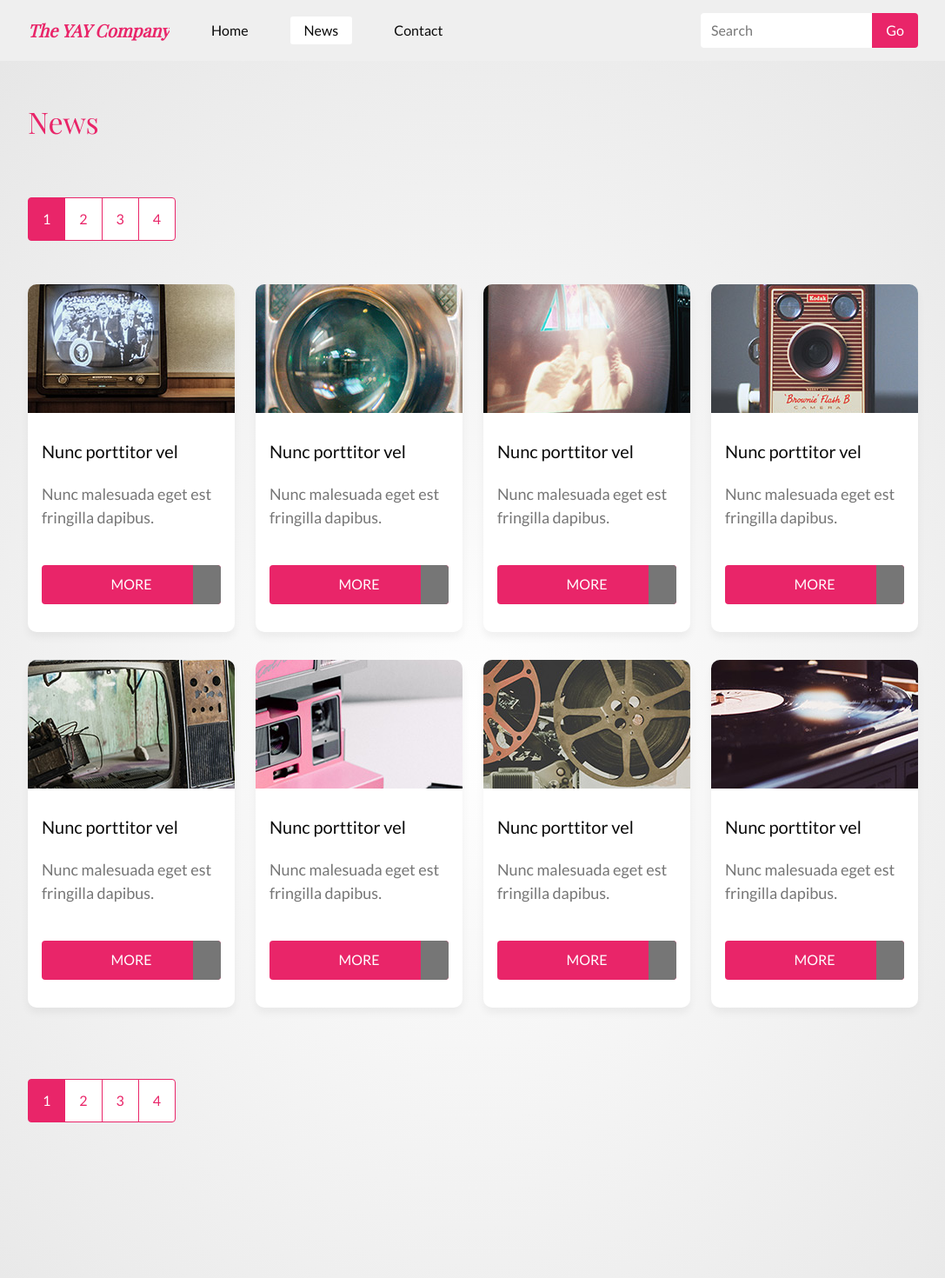
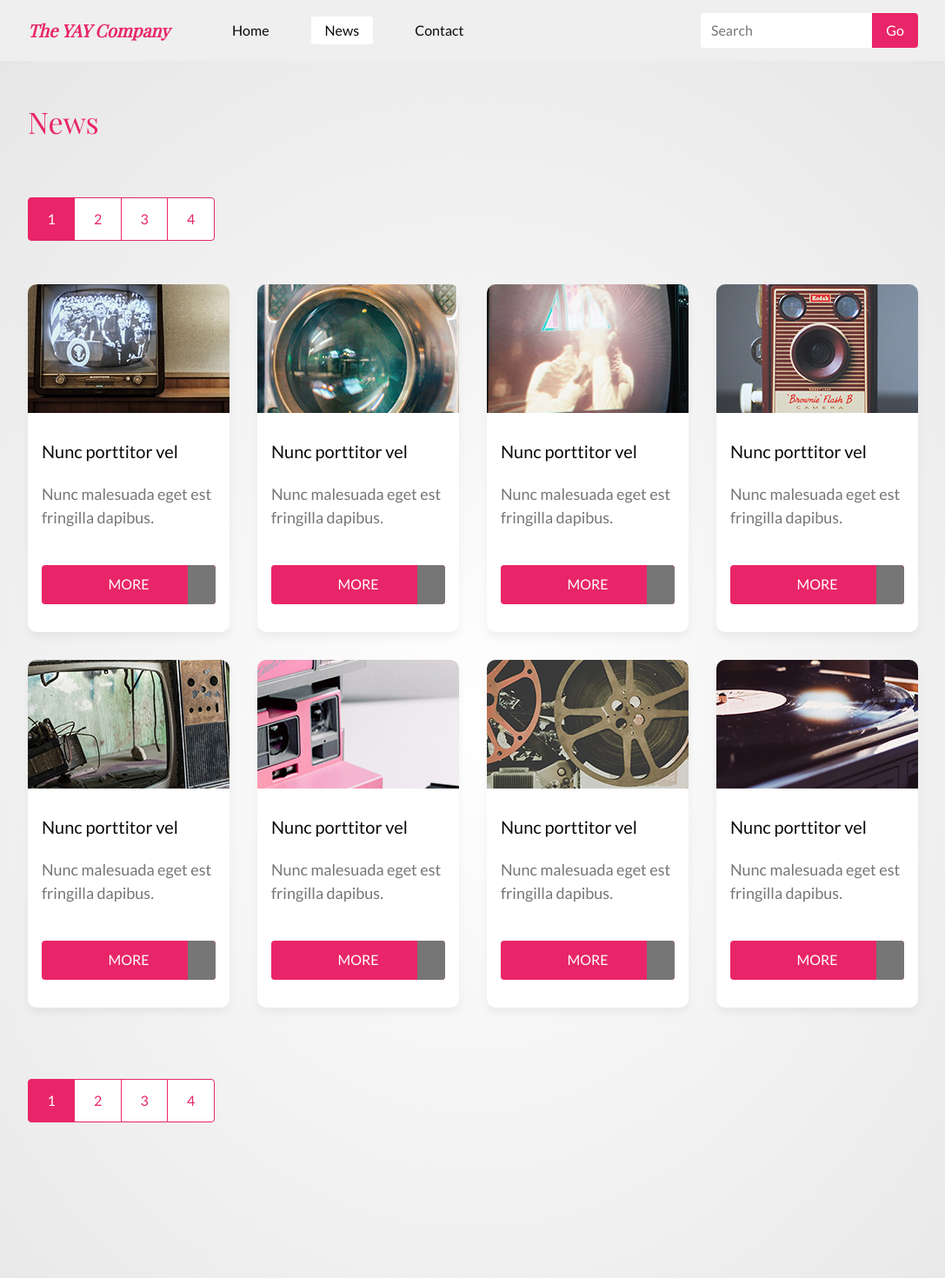
Before and after one commit to Noroff-FEU-Assignments/css-frameworks-ca-7oiden, a React (Create React App) app: page /news in a window 1280 px wide. Shown: the top 1470 px of the page at 87% size, without its empty margins (96-1183 px from the left). Built offline with nearby package versions, Linux system fonts and the light colour scheme; a web font is replaced by a local one.

Commit message:
minor adjustments

```diff
--- a/src/components/card/CardCustomizedGrid.js
+++ b/src/components/card/CardCustomizedGrid.js
@@ -15,7 +15,7 @@ import News8 from "../../images/news/news-8.jpg";
 function CardCustomizedGrid() {
   return (
     <Row>
-      <Col sm={6} md={6} lg={4} xl={3}>
+      <Col sm={6} lg={4} xl={3}>
         <Card>
           <div
             className="card-img-top"
@@ -29,7 +29,7 @@ function CardCustomizedGrid() {
         </Card>
       </Col>
 
-      <Col sm={6} md={6} lg={4} xl={3}>
+      <Col sm={6} lg={4} xl={3}>
         <Card>
           <div
             className="card-img-top"
@@ -43,7 +43,7 @@ function CardCustomizedGrid() {
         </Card>
       </Col>
 
-      <Col sm={6} md={6} lg={4} xl={3}>
+      <Col sm={6} lg={4} xl={3}>
         <Card>
           <div
             className="card-img-top"
@@ -57,7 +57,7 @@ function CardCustomizedGrid() {
         </Card>
       </Col>
 
-      <Col sm={6} md={6} lg={4} xl={3}>
+      <Col sm={6} lg={4} xl={3}>
         <Card>
           <div
             className="card-img-top"
@@ -71,7 +71,7 @@ function CardCustomizedGrid() {
         </Card>
       </Col>
 
-      <Col sm={6} md={6} lg={4} xl={3}>
+      <Col sm={6} lg={4} xl={3}>
         <Card>
           <div
             className="card-img-top"
@@ -84,7 +84,7 @@ function CardCustomizedGrid() {
           </Card.Body>
         </Card>
       </Col>
-      <Col sm={6} md={6} lg={4} xl={3}>
+      <Col sm={6} lg={4} xl={3}>
         <Card>
           <div
             className="card-img-top"
@@ -97,7 +97,7 @@ function CardCustomizedGrid() {
           </Card.Body>
         </Card>
       </Col>
-      <Col sm={6} md={6} lg={4} xl={3}>
+      <Col sm={6} lg={4} xl={3}>
         <Card>
           <div
             className="card-img-top"
@@ -110,7 +110,7 @@ function CardCustomizedGrid() {
           </Card.Body>
         </Card>
       </Col>
-      <Col sm={6} md={6} lg={4} xl={3}>
+      <Col sm={6} lg={4} xl={3}>
         <Card>
           <div
             className="card-img-top"
--- a/src/sass/partials/_card.scss
+++ b/src/sass/partials/_card.scss
@@ -1,10 +1,14 @@
 .card {
   height: 400px;
   border-radius: 10px;
-  margin-bottom: 2rem;
+  margin-bottom: 3rem;
   border: none;
 
   @include dropShadow(6px, 10px, 0.05);
+
+  @media (min-width: getBreakpoint(small)) {
+    margin-bottom: 2rem;
+  }
 
   &-body {
     padding: 1rem 2rem auto 1rem;
--- a/src/sass/partials/_form.scss
+++ b/src/sass/partials/_form.scss
@@ -41,8 +41,10 @@
 
 .contact-form-container {
   width: 100%;
+  margin-top: 1rem;
   padding: 2rem getWidth(paddingSmallScreen);
   background-color: getColor(navbar);
+  border-radius: 3px;
 
   @include dropShadow(6px, 6px, 0.1);
 
--- a/src/sass/partials/_navbar.scss
+++ b/src/sass/partials/_navbar.scss
@@ -131,7 +131,7 @@
   color: getColor(primary) !important;
   font-style: italic;
   font-weight: bold;
-  padding: 0;
+  padding: 0 1.5rem 0 0;
   margin: 0;
 
   &-link {
--- a/src/sass/partials/_tabs.scss
+++ b/src/sass/partials/_tabs.scss
@@ -39,6 +39,7 @@
 
 .nav-item {
   border-radius: 10px 10px 0 0;
+  margin-bottom: 1px;
 }
 
 .nav-link {
--- a/src/sass/partials/_typography.scss
+++ b/src/sass/partials/_typography.scss
@@ -2,6 +2,7 @@ h1 {
   font-family: $fontMainHeadings;
   font-size: getFontSizes(headings);
   color: getColor(primary);
+  margin: 0;
   padding-bottom: 1rem;
 }
 
@@ -11,6 +12,7 @@ h1.contact-heading {
 
   @media (min-width: getBreakpoint(large)) {
     padding-left: 0;
+    padding-bottom: 0;
   }
 }
 
--- a/src/sass/style.scss
+++ b/src/sass/style.scss
@@ -1,6 +1,9 @@
 @import "./partials/custom";
 
-//bootstrap variables overrides
+//bootstrap variables overrides:
+
+//grid
+$grid-gutter-width: 2rem;
 
 //brand
 $navbar-brand-font-size: getFontSizes(medium);
@@ -47,7 +50,7 @@ $pagination-color: getColor(primary);
 $pagination-active-color: getColor(secondary);
 $pagination-active-bg: getColor(primary);
 $pagination-padding-y: 0.75rem;
-$pagination-padding-x: 1rem;
+$pagination-padding-x: 1.35rem;
 $pagination-border-color: getColor(primary);
 $pagination-border-radius: 4px;
 $pagination-active-border-color: getColor(primary);
```
